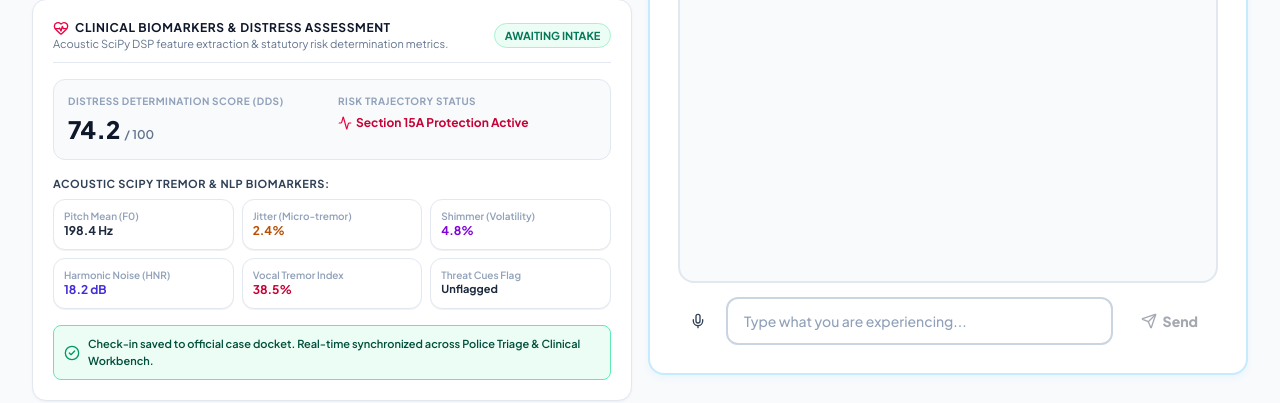
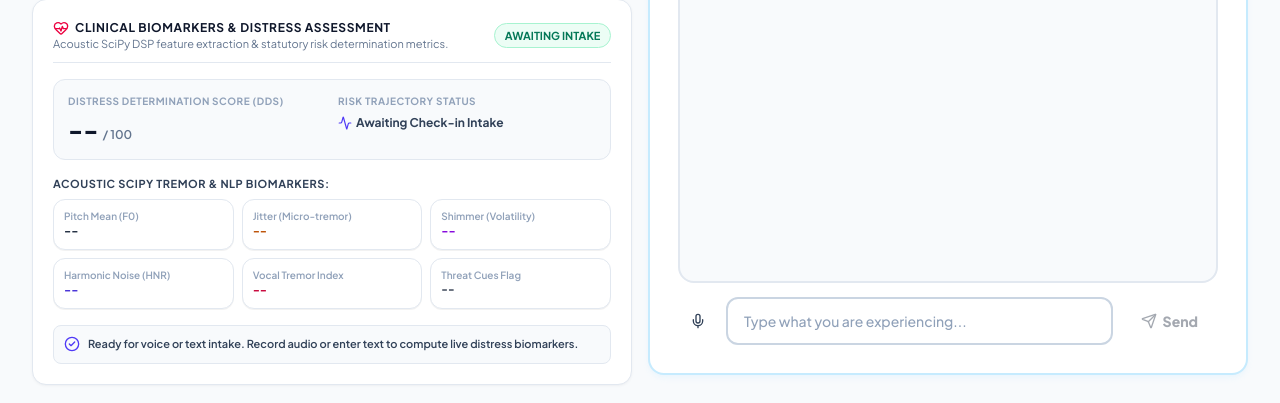
Before and after one commit to Sayan-CtrlZ/samvedna, a React (Vite) app in the folder client/: page / in a window 1280 px wide. Shown: the part 549-952 px from the top of the page. Built offline with nearby package versions, Linux system fonts and the light colour scheme; no server answers.

Commit message:
fix: remove prefilled placeholder values in Clinical Biomarkers card before first intake submission

```diff
--- a/client/src/components/VictimPortal.jsx
+++ b/client/src/components/VictimPortal.jsx
@@ -405,7 +405,7 @@ export default function VictimPortal({
                 </span>
                 <div className="flex items-baseline gap-1 mt-1">
                   <span className="text-2xl font-black text-slate-900">
-                    {lastResponse ? lastResponse.composite_dds : '74.2'}
+                    {lastResponse ? lastResponse.composite_dds : '--'}
                   </span>
                   <span className="text-xs text-slate-500 font-semibold">/ 100</span>
                 </div>
@@ -414,9 +414,13 @@ export default function VictimPortal({
                 <span className="text-[10px] font-bold text-slate-400 uppercase tracking-wider block">
                   Risk Trajectory Status
                 </span>
-                <div className="text-xs font-bold text-rose-700 mt-1.5 flex items-center gap-1">
-                  <Activity className="w-3.5 h-3.5 text-rose-600" />
-                  <span>{lastResponse?.is_escalating_rapidly ? 'Rapid Escalation (+14 pts)' : 'Section 15A Protection Active'}</span>
+                <div className="text-xs font-bold text-slate-700 mt-1.5 flex items-center gap-1">
+                  <Activity className="w-3.5 h-3.5 text-indigo-600" />
+                  <span>
+                    {lastResponse
+                      ? (lastResponse.is_escalating_rapidly ? 'Rapid Escalation (+14 pts)' : 'Section 15A Protection Active')
+                      : 'Awaiting Check-in Intake'}
+                  </span>
                 </div>
               </div>
             </div>
@@ -430,47 +434,49 @@ export default function VictimPortal({
                 <div className="p-2.5 bg-white rounded-xl border border-slate-200 shadow-2xs">
                   <span className="text-[10px] text-slate-400 font-semibold block">Pitch Mean (F0)</span>
                   <span className="font-bold text-slate-800 text-xs">
-                    {lastResponse?.voice_metrics?.pitch_mean_hz ? `${Math.round(lastResponse.voice_metrics.pitch_mean_hz)} Hz` : (lastResponse?.feature_summary?.f0 ? `${Math.round(lastResponse.feature_summary.f0)} Hz` : '198.4 Hz')}
+                    {lastResponse?.voice_metrics?.pitch_mean_hz ? `${Math.round(lastResponse.voice_metrics.pitch_mean_hz)} Hz` : (lastResponse?.feature_summary?.f0 ? `${Math.round(lastResponse.feature_summary.f0)} Hz` : '--')}
                   </span>
                 </div>
                 <div className="p-2.5 bg-white rounded-xl border border-slate-200 shadow-2xs">
                   <span className="text-[10px] text-slate-400 font-semibold block">Jitter (Micro-tremor)</span>
                   <span className="font-bold text-amber-700 text-xs">
-                    {lastResponse?.voice_metrics?.jitter_pct ? `${lastResponse.voice_metrics.jitter_pct.toFixed(1)}%` : (lastResponse?.feature_summary?.jitter ? `${lastResponse.feature_summary.jitter.toFixed(1)}%` : '2.4%')}
+                    {lastResponse?.voice_metrics?.jitter_pct ? `${lastResponse.voice_metrics.jitter_pct.toFixed(1)}%` : (lastResponse?.feature_summary?.jitter ? `${lastResponse.feature_summary.jitter.toFixed(1)}%` : '--')}
                   </span>
                 </div>
                 <div className="p-2.5 bg-white rounded-xl border border-slate-200 shadow-2xs">
                   <span className="text-[10px] text-slate-400 font-semibold block">Shimmer (Volatility)</span>
                   <span className="font-bold text-purple-700 text-xs">
-                    {lastResponse?.voice_metrics?.shimmer_pct ? `${lastResponse.voice_metrics.shimmer_pct.toFixed(1)}%` : (lastResponse?.feature_summary?.shimmer ? `${lastResponse.feature_summary.shimmer.toFixed(1)}%` : '4.8%')}
+                    {lastResponse?.voice_metrics?.shimmer_pct ? `${lastResponse.voice_metrics.shimmer_pct.toFixed(1)}%` : (lastResponse?.feature_summary?.shimmer ? `${lastResponse.feature_summary.shimmer.toFixed(1)}%` : '--')}
                   </span>
                 </div>
                 <div className="p-2.5 bg-white rounded-xl border border-slate-200 shadow-2xs">
                   <span className="text-[10px] text-slate-400 font-semibold block">Harmonic Noise (HNR)</span>
                   <span className="font-bold text-indigo-700 text-xs">
-                    {lastResponse?.voice_metrics?.hnr_db ? `${lastResponse.voice_metrics.hnr_db.toFixed(1)} dB` : (lastResponse?.feature_summary?.hnr ? `${lastResponse.feature_summary.hnr.toFixed(1)} dB` : '18.2 dB')}
+                    {lastResponse?.voice_metrics?.hnr_db ? `${lastResponse.voice_metrics.hnr_db.toFixed(1)} dB` : (lastResponse?.feature_summary?.hnr ? `${lastResponse.feature_summary.hnr.toFixed(1)} dB` : '--')}
                   </span>
                 </div>
                 <div className="p-2.5 bg-white rounded-xl border border-slate-200 shadow-2xs">
                   <span className="text-[10px] text-slate-400 font-semibold block">Vocal Tremor Index</span>
                   <span className="font-bold text-rose-700 text-xs">
-                    {lastResponse?.voice_metrics?.tremor_intensity ? `${lastResponse.voice_metrics.tremor_intensity.toFixed(1)}%` : (lastResponse?.feature_summary?.tremor ? `${lastResponse.feature_summary.tremor.toFixed(1)}%` : '38.5%')}
+                    {lastResponse?.voice_metrics?.tremor_intensity ? `${lastResponse.voice_metrics.tremor_intensity.toFixed(1)}%` : (lastResponse?.feature_summary?.tremor ? `${lastResponse.feature_summary.tremor.toFixed(1)}%` : '--')}
                   </span>
                 </div>
                 <div className="p-2.5 bg-white rounded-xl border border-slate-200 shadow-2xs">
                   <span className="text-[10px] text-slate-400 font-semibold block">Threat Cues Flag</span>
                   <span className="font-bold text-slate-800 text-[11px] truncate block">
-                    {lastResponse?.nlp_metrics?.witness_threat_detected ? '🚨 Threat Cues' : 'Unflagged'}
+                    {lastResponse ? (lastResponse?.nlp_metrics?.witness_threat_detected ? '🚨 Threat Cues' : 'Unflagged') : '--'}
                   </span>
                 </div>
               </div>
             </div>
 
             {/* Statutory Notification Footer */}
-            <div className="p-2.5 rounded-lg border border-emerald-300 bg-emerald-50 text-emerald-900 text-[11px] font-semibold flex items-center gap-2">
-              <CheckCircle2 className="w-4 h-4 text-emerald-600 flex-shrink-0" />
+            <div className="p-2.5 rounded-lg border border-slate-200 bg-slate-50 text-slate-700 text-[11px] font-semibold flex items-center gap-2">
+              <CheckCircle2 className="w-4 h-4 text-indigo-600 flex-shrink-0" />
               <span>
-                Check-in saved to official case docket. Real-time synchronized across Police Triage & Clinical Workbench.
+                {lastResponse
+                  ? 'Check-in saved to official case docket. Real-time synchronized across Police Triage & Clinical Workbench.'
+                  : 'Ready for voice or text intake. Record audio or enter text to compute live distress biomarkers.'}
               </span>
             </div>
           </div>
```
